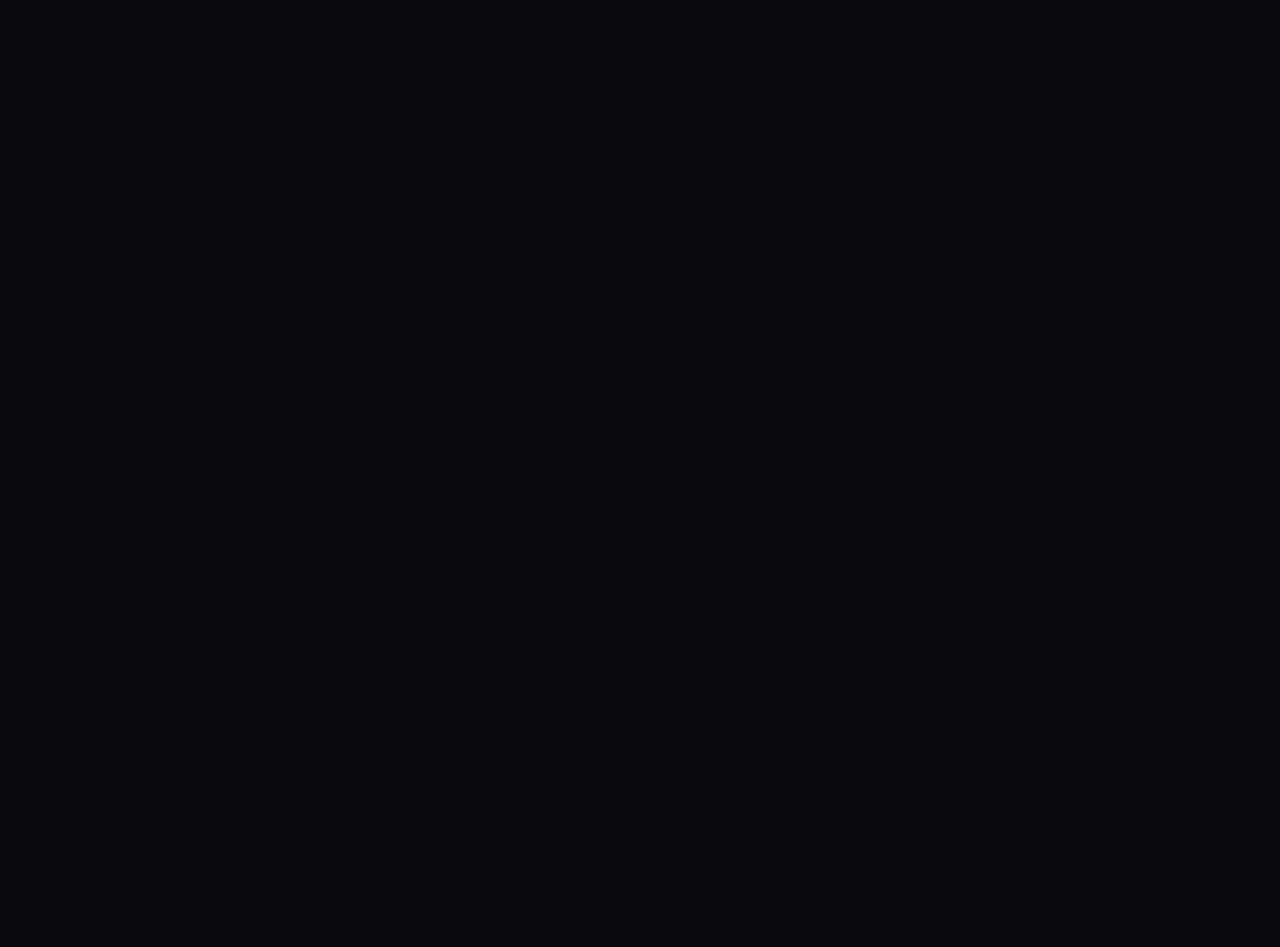
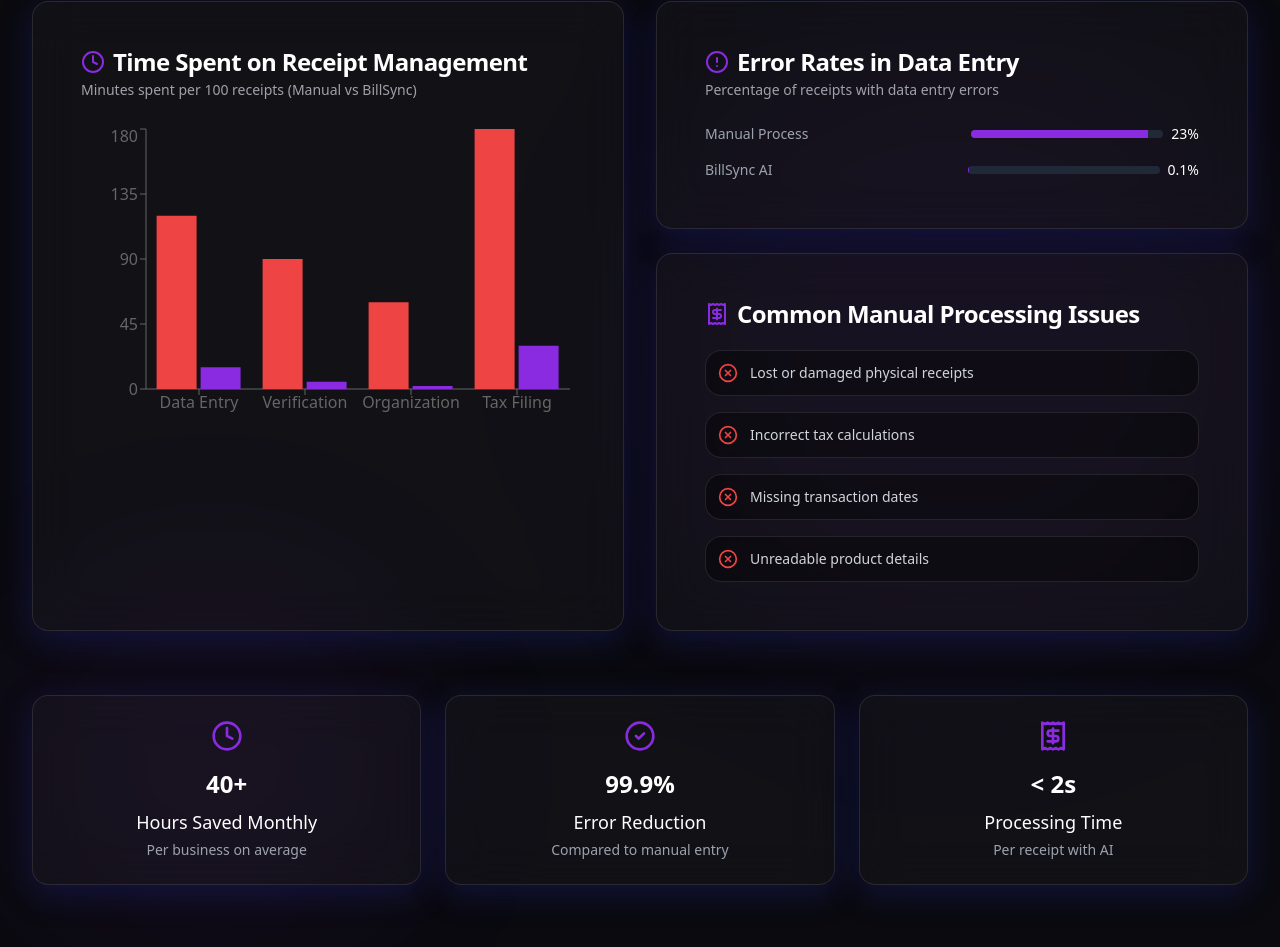
Before and after one commit to miniquinox/billsync, a React (Vite) app: page / in a window 1280 px wide. Shown: the part 1055-2002 px from the top of the page. Before the commit the page ends 800 px from the top, so only its background shows below. Built offline with nearby package versions, Linux system fonts and the light colour scheme.

Commit message:
Implement second section UI
Implement the second section of the UI, focusing on widget-heavy design with complex widgets, numbers, graphs, UI/UX designs, and animations.  The section will address the challenges of manual receipt management.

```diff
--- /dev/null
+++ b/src/components/Challenges.tsx
@@ -0,0 +1,230 @@
+
+import { motion } from "framer-motion";
+import { BarChart, Bar, XAxis, YAxis, ResponsiveContainer, Tooltip } from "recharts";
+import { Receipt, Clock, AlertCircle, CheckCircle2, XCircle } from "lucide-react";
+import {
+  Card,
+  CardContent,
+  CardDescription,
+  CardHeader,
+  CardTitle,
+} from "@/components/ui/card";
+
+const timeData = [
+  { name: "Data Entry", manual: 120, withBillSync: 15 },
+  { name: "Verification", manual: 90, withBillSync: 5 },
+  { name: "Organization", manual: 60, withBillSync: 2 },
+  { name: "Tax Filing", manual: 180, withBillSync: 30 },
+];
+
+const errorRates = [
+  { name: "Manual Process", value: 23 },
+  { name: "BillSync AI", value: 0.1 },
+];
+
+const Challenges = () => {
+  return (
+    <section className="py-20 relative overflow-hidden">
+      {/* Background gradients */}
+      <div className="absolute inset-0 z-0">
+        <div className="absolute top-1/4 right-0 w-1/2 h-1/2 bg-billsync-accent/5 rounded-full filter blur-[100px]" />
+        <div className="absolute bottom-0 left-0 w-1/3 h-1/3 bg-purple-600/5 rounded-full filter blur-[80px]" />
+      </div>
+
+      <div className="max-w-7xl mx-auto px-4 sm:px-6 lg:px-8 relative z-10">
+        {/* Section Header */}
+        <motion.div
+          initial={{ opacity: 0, y: 20 }}
+          whileInView={{ opacity: 1, y: 0 }}
+          viewport={{ once: true }}
+          transition={{ duration: 0.5 }}
+          className="text-center mb-16"
+        >
+          <h2 className="text-3xl sm:text-4xl font-bold text-gradient mb-4">
+            The Challenge
+          </h2>
+          <p className="text-xl text-gray-400 max-w-3xl mx-auto">
+            Manual receipt management is more than just a hassle—it's a significant
+            business liability. Here's what we're solving:
+          </p>
+        </motion.div>
+
+        {/* Main Problems Grid */}
+        <div className="grid grid-cols-1 lg:grid-cols-2 gap-8 mb-16">
+          {/* Time Analysis Chart */}
+          <motion.div
+            initial={{ opacity: 0, x: -20 }}
+            whileInView={{ opacity: 1, x: 0 }}
+            viewport={{ once: true }}
+            transition={{ duration: 0.5 }}
+            whileHover={{ scale: 1.02 }}
+            className="glass-card p-6 rounded-2xl"
+          >
+            <CardHeader>
+              <CardTitle className="flex items-center gap-2">
+                <Clock className="h-6 w-6 text-billsync-accent" />
+                Time Spent on Receipt Management
+              </CardTitle>
+              <CardDescription>
+                Minutes spent per 100 receipts (Manual vs BillSync)
+              </CardDescription>
+            </CardHeader>
+            <CardContent>
+              <div className="h-[300px] w-full">
+                <ResponsiveContainer width="100%" height="100%">
+                  <BarChart data={timeData}>
+                    <XAxis dataKey="name" stroke="#666" />
+                    <YAxis stroke="#666" />
+                    <Tooltip
+                      contentStyle={{
+                        background: "rgba(0,0,0,0.8)",
+                        border: "1px solid rgba(255,255,255,0.1)",
+                      }}
+                    />
+                    <Bar
+                      dataKey="manual"
+                      fill="#ef4444"
+                      name="Manual Process"
+                    />
+                    <Bar
+                      dataKey="withBillSync"
+                      fill="#8A2BE2"
+                      name="With BillSync"
+                    />
+                  </BarChart>
+                </ResponsiveContainer>
+              </div>
+            </CardContent>
+          </motion.div>
+
+          {/* Error Statistics */}
+          <motion.div
+            initial={{ opacity: 0, x: 20 }}
+            whileInView={{ opacity: 1, x: 0 }}
+            viewport={{ once: true }}
+            transition={{ duration: 0.5 }}
+            className="grid grid-cols-1 gap-6"
+          >
+            {/* Error Rate Card */}
+            <motion.div
+              whileHover={{ scale: 1.02 }}
+              className="glass-card p-6 rounded-2xl"
+            >
+              <CardHeader>
+                <CardTitle className="flex items-center gap-2">
+                  <AlertCircle className="h-6 w-6 text-billsync-accent" />
+                  Error Rates in Data Entry
+                </CardTitle>
+                <CardDescription>
+                  Percentage of receipts with data entry errors
+                </CardDescription>
+              </CardHeader>
+              <CardContent>
+                <div className="space-y-4">
+                  {errorRates.map((rate) => (
+                    <div
+                      key={rate.name}
+                      className="flex items-center justify-between"
+                    >
+                      <span className="text-sm text-gray-400">{rate.name}</span>
+                      <div className="flex items-center gap-2">
+                        <div className="w-48 h-2 bg-gray-800 rounded-full overflow-hidden">
+                          <motion.div
+                            initial={{ width: 0 }}
+                            whileInView={{ width: `${(rate.value / 25) * 100}%` }}
+                            viewport={{ once: true }}
+                            transition={{ duration: 1 }}
+                            className="h-full bg-billsync-accent"
+                          />
+                        </div>
+                        <span className="text-sm font-medium">{rate.value}%</span>
+                      </div>
+                    </div>
+                  ))}
+                </div>
+              </CardContent>
+            </motion.div>
+
+            {/* Common Issues */}
+            <motion.div
+              whileHover={{ scale: 1.02 }}
+              className="glass-card p-6 rounded-2xl"
+            >
+              <CardHeader>
+                <CardTitle className="flex items-center gap-2">
+                  <Receipt className="h-6 w-6 text-billsync-accent" />
+                  Common Manual Processing Issues
+                </CardTitle>
+              </CardHeader>
+              <CardContent>
+                <div className="space-y-4">
+                  {[
+                    "Lost or damaged physical receipts",
+                    "Incorrect tax calculations",
+                    "Missing transaction dates",
+                    "Unreadable product details",
+                  ].map((issue, index) => (
+                    <motion.div
+                      key={index}
+                      initial={{ opacity: 0, x: -20 }}
+                      whileInView={{ opacity: 1, x: 0 }}
+                      viewport={{ once: true }}
+                      transition={{ duration: 0.3, delay: index * 0.1 }}
+                      className="flex items-center gap-3 p-3 neo-blur rounded-lg"
+                    >
+                      <XCircle className="h-5 w-5 text-red-500 shrink-0" />
+                      <span className="text-sm text-gray-300">{issue}</span>
+                    </motion.div>
+                  ))}
+                </div>
+              </CardContent>
+            </motion.div>
+          </motion.div>
+        </div>
+
+        {/* Bottom Stats */}
+        <motion.div
+          initial={{ opacity: 0, y: 20 }}
+          whileInView={{ opacity: 1, y: 0 }}
+          viewport={{ once: true }}
+          transition={{ duration: 0.5 }}
+          className="grid grid-cols-1 md:grid-cols-3 gap-6"
+        >
+          {[
+            {
+              title: "Hours Saved Monthly",
+              value: "40+",
+              icon: Clock,
+              description: "Per business on average",
+            },
+            {
+              title: "Error Reduction",
+              value: "99.9%",
+              icon: CheckCircle2,
+              description: "Compared to manual entry",
+            },
+            {
+              title: "Processing Time",
+              value: "< 2s",
+              icon: Receipt,
+              description: "Per receipt with AI",
+            },
+          ].map((stat, index) => (
+            <motion.div
+              key={index}
+              whileHover={{ scale: 1.05 }}
+              className="glass-card p-6 rounded-2xl text-center"
+            >
+              <stat.icon className="h-8 w-8 text-billsync-accent mx-auto mb-4" />
+              <h3 className="text-2xl font-bold mb-2">{stat.value}</h3>
+              <p className="text-lg font-medium mb-1">{stat.title}</p>
+              <p className="text-sm text-gray-400">{stat.description}</p>
+            </motion.div>
+          ))}
+        </motion.div>
+      </div>
+    </section>
+  );
+};
+
+export default Challenges;
--- a/src/components/ui/card.tsx
+++ b/src/components/ui/card.tsx
@@ -1,3 +1,4 @@
+
 import * as React from "react"
 
 import { cn } from "@/lib/utils"
--- a/src/pages/Index.tsx
+++ b/src/pages/Index.tsx
@@ -1,8 +1,14 @@
 
 import Hero from "@/components/Hero";
+import Challenges from "@/components/Challenges";
 
 const Index = () => {
-  return <Hero />;
+  return (
+    <>
+      <Hero />
+      <Challenges />
+    </>
+  );
 };
 
 export default Index;
```
